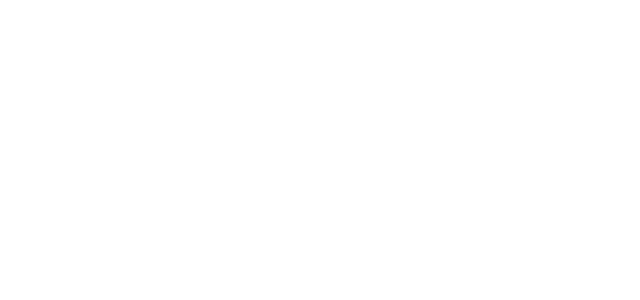
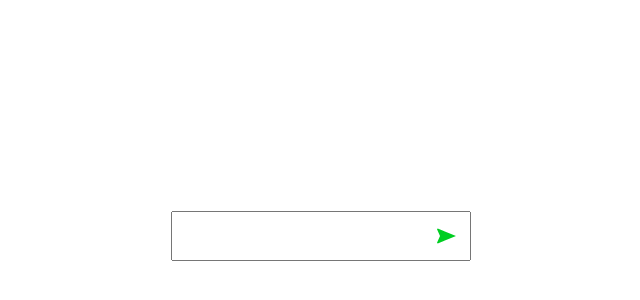
Before and after one commit to ioalpatov-education/lifecycle-chat, a React (Create React App) app in the folder frontend/: page / in a window 1280 px wide. Shown: the part 156-456 px from the top of the page, without its empty margins (319-959 px from the left). Built offline with nearby package versions, Linux system fonts and the light colour scheme.

Commit message:
добавлена отправка сообщений

```diff
--- a/frontend/package.json
+++ b/frontend/package.json
@@ -5,11 +5,13 @@
   "dependencies": {
     "@emotion/react": "^11.10.6",
     "@emotion/styled": "^11.10.6",
-    "@mui/material": "^5.11.14",
+    "@mui/icons-material": "^5.11.16",
+    "@mui/material": "^5.12.0",
     "@testing-library/jest-dom": "^5.16.5",
     "@testing-library/react": "^13.4.0",
     "@testing-library/user-event": "^13.5.0",
     "axios": "^1.3.5",
+    "dotenv": "^16.0.3",
     "formik": "^2.2.9",
     "prop-types": "^15.8.1",
     "react": "^18.2.0",
--- a/frontend/src/App.css
+++ b/frontend/src/App.css
@@ -8,3 +8,35 @@
   align-items: center;
   height: 100vh;
 }
+
+.chat__form {
+  position: relative;
+}
+
+.form-field {
+  width: 300px;
+  height: 50px;
+  padding-right: 50px;
+}
+
+.chat__btn {
+  position: absolute !important;
+  top: 5px;
+  right: 5px;
+}
+
+.chat__loading {
+  position: absolute !important;
+  top: 5px;
+  right: 5px;
+  color: #00ce22 !important;
+}
+
+.navigation-icon {
+  transform: rotate(90deg);
+  color: #00ce22;
+}
+
+.error-text {
+  color: #bb0000;
+}
--- a/frontend/src/App.js
+++ b/frontend/src/App.js
@@ -1,8 +1,10 @@
+import Chat from "./components/Chat";
 import "./App.css";
 
 function App() {
   return (
     <div className="app">
+      <Chat />
     </div>
   );
 }
--- /dev/null
+++ b/frontend/src/components/Chat/ChatForm.jsx
@@ -0,0 +1,56 @@
+import { Navigation } from "@mui/icons-material";
+import { IconButton, CircularProgress } from "@mui/material";
+
+import { Formik, Form, Field, ErrorMessage } from "formik";
+import * as Yup from "yup";
+import PropTypes from "prop-types";
+
+const chatFormSchema = Yup.object({
+  message: Yup.string().required("Обязательное поле"),
+});
+
+const ChatForm = ({ loading, onAddMessage }) => {
+  const initialValues = {
+    message: "",
+  };
+
+  const addMessage = async (values, actions) => {
+    actions.resetForm();
+
+    await onAddMessage(values.content);
+  };
+
+  const submitBtn = loading ? (
+    <CircularProgress className="chat__loading"/>
+  ) : (
+    <IconButton className="chat__btn" type="submit">
+      <Navigation className="navigation-icon" />
+    </IconButton>
+  );
+
+  return (
+    <Formik
+      initialValues={initialValues}
+      enableReinitialize
+      validationSchema={chatFormSchema}
+      onSubmit={addMessage}
+    >
+      <Form className="chat__form">
+        <div className="form-group">
+          <Field className="form-field" type="text" name="message" />
+          <p className="error-text">
+            <ErrorMessage name="message" />
+          </p>
+        </div>
+        {submitBtn}
+      </Form>
+    </Formik>
+  );
+};
+
+ChatForm.propTypes = {
+  loading: PropTypes.bool.isRequired,
+  onAddMessage: PropTypes.func.isRequired,
+};
+
+export default ChatForm;
--- /dev/null
+++ b/frontend/src/components/Chat/index.jsx
@@ -0,0 +1,40 @@
+import { nanoid } from "nanoid";
+import { useEffect, useState } from "react";
+import ChatForm from "./ChatForm";
+import axios from "axios";
+
+const Chat = () => {
+  const [loading, setLoading] = useState(false);
+  const addMessage = async (message) => {
+    let userId = localStorage.getItem("userId");
+    if (!userId) {
+      userId = nanoid();
+      localStorage.setItem("userId", userId);
+    }
+
+    const messageToAdd = {
+      id: nanoid(),
+      userId,
+      message,
+    };
+
+    try {
+      await axios.post(
+        `${process.env.REACT_APP_API_URI}/messages`,
+        messageToAdd
+      );
+
+      setLoading(true);
+    } catch (err) {
+      throw new Error(err);
+    }
+  };
+
+  return (
+    <div className="chat">
+      <ChatForm loading={loading} onAddMessage={addMessage} />
+    </div>
+  );
+};
+
+export default Chat;
```
Also changed, not shown: 2 other files (tests, documents, lock files or other folders).
